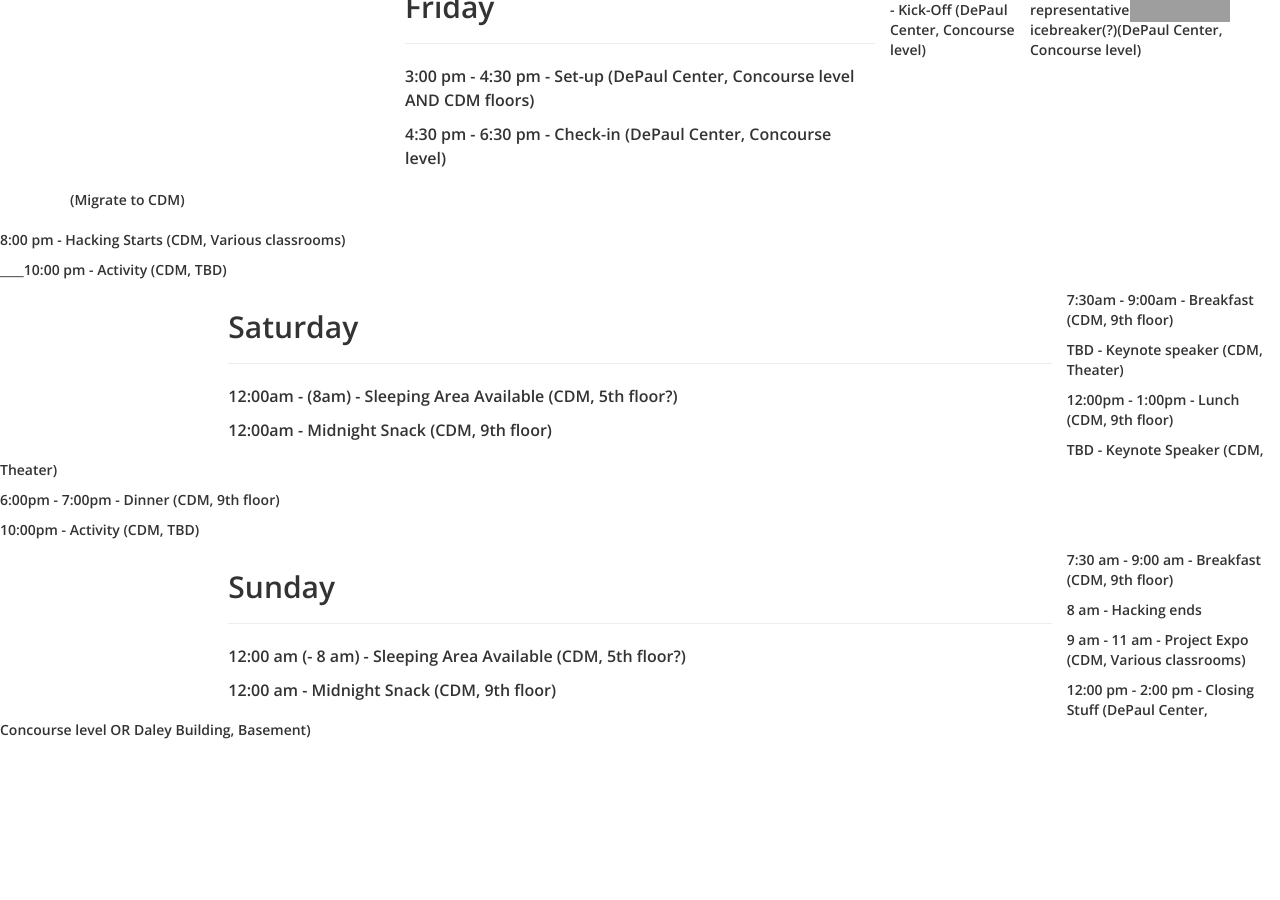
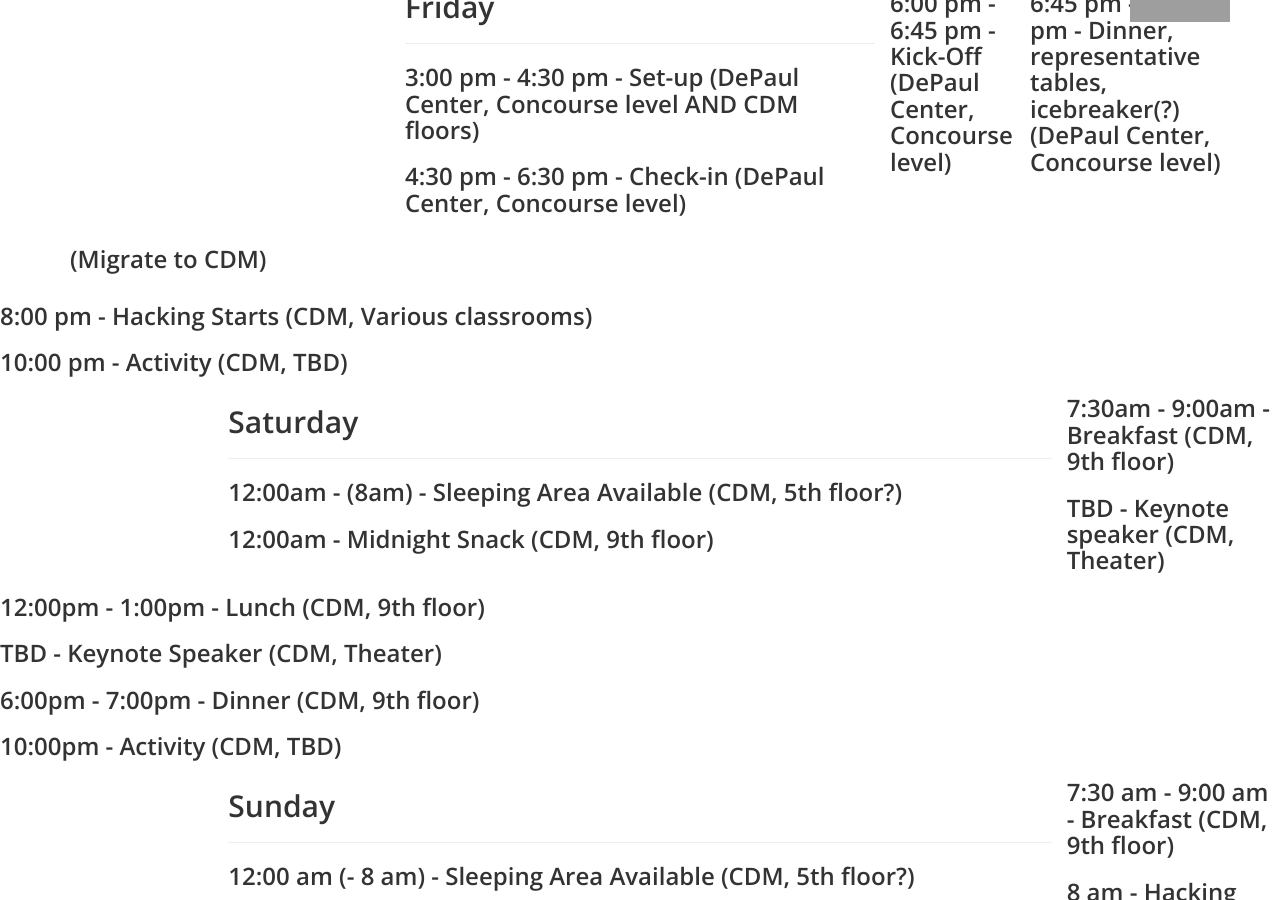
Before and after one commit to aoganezo/demonhacksTemp, a Jekyll site: the page built from index.html, in a window 1280 px wide and 900 px high, scrolled down 3377 px. Built offline with Jekyll 4.4.1, drawn with Linux system fonts in a browser that asks for light colours; nearby versions of some CDN libraries; grey boxes are pictures that could not be loaded.

```diff
--- a/_config.yml
+++ b/_config.yml
@@ -96,7 +96,7 @@ event:
   # Schedule:
   schedule:
     - day: "Friday"
-      event: ["3:00 pm - 4:30 pm - Set-up (DePaul Center, Concourse level AND CDM floors)", "4:30 pm - 6:30 pm - Check-in (DePaul Center, Concourse level)", "6:00 pm - 6:45 pm - Kick-Off (DePaul Center, Concourse level)", "6:45 pm - 8:00 pm - Dinner, representative tables, icebreaker(?)(DePaul Center, Concourse level)", "(Migrate to CDM)", "8:00 pm - Hacking Starts (CDM, Various classrooms)", "____10:00 pm - Activity (CDM, TBD)"]
+      event: ["3:00 pm - 4:30 pm - Set-up (DePaul Center, Concourse level AND CDM floors)", "4:30 pm - 6:30 pm - Check-in (DePaul Center, Concourse level)", "6:00 pm - 6:45 pm - Kick-Off (DePaul Center, Concourse level)", "6:45 pm - 8:00 pm - Dinner, representative tables, icebreaker(?)(DePaul Center, Concourse level)", "(Migrate to CDM)", "8:00 pm - Hacking Starts (CDM, Various classrooms)", "10:00 pm - Activity (CDM, TBD)"]
     - day: "Saturday"
       event: ["12:00am - (8am) - Sleeping Area Available (CDM, 5th floor?)", "12:00am - Midnight Snack (CDM, 9th floor)", "7:30am  - 9:00am - Breakfast (CDM, 9th floor)", "TBD - Keynote speaker (CDM, Theater)", "12:00pm - 1:00pm - Lunch (CDM, 9th floor)", "TBD - Keynote Speaker (CDM, Theater)", "6:00pm - 7:00pm - Dinner (CDM, 9th floor)", "10:00pm - Activity (CDM, TBD)"]
     - day: "Sunday"
--- a/index.html
+++ b/index.html
@@ -59,7 +59,7 @@ layout: default
           <hr>
           <div class="event">
             {% for e in item.event %}
-            <p>{{ e | markdownify }}</p>
+            <h3>{{ e | markdownify }}</h3>
           </div>
           {% endfor %}
         </div>
```
